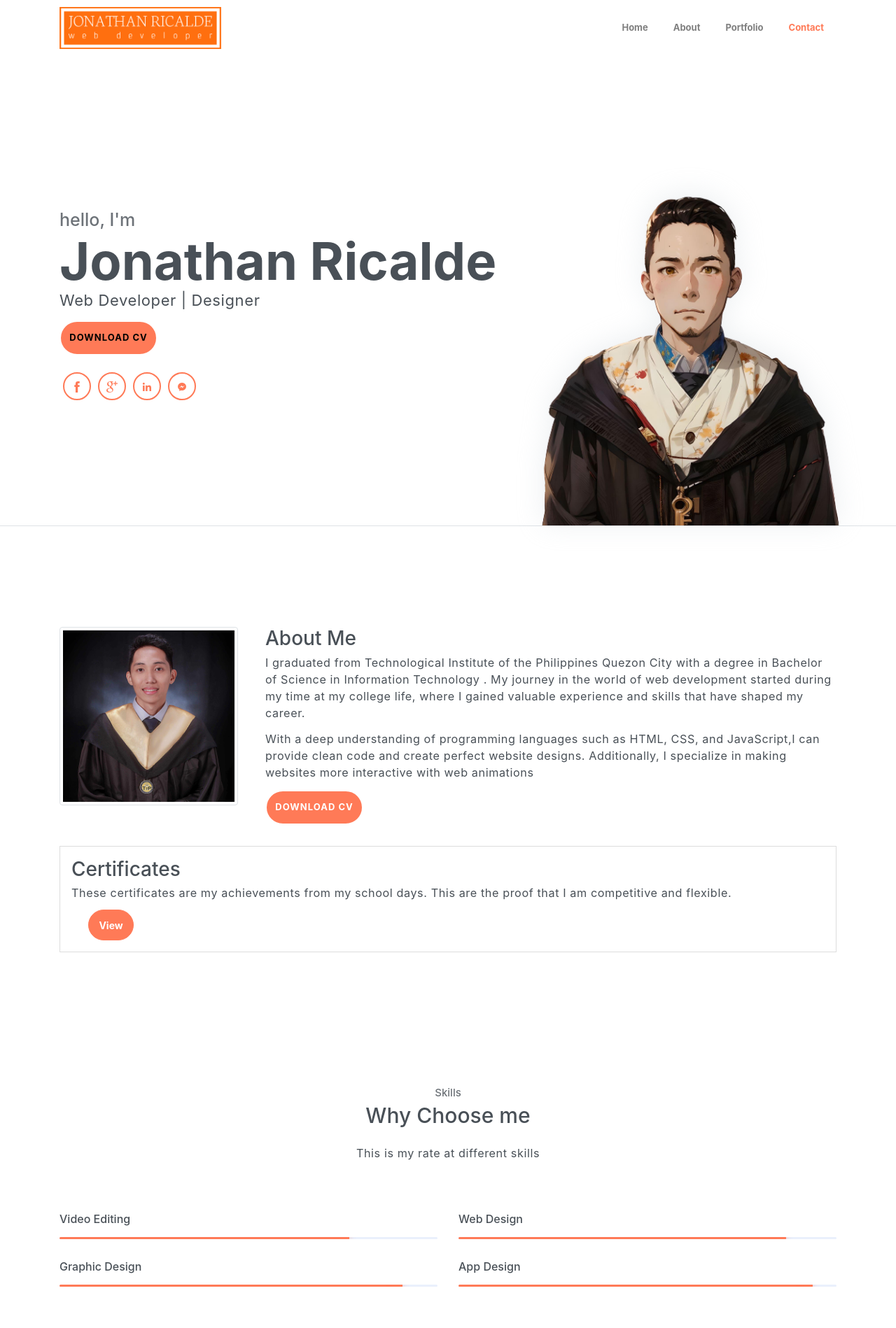
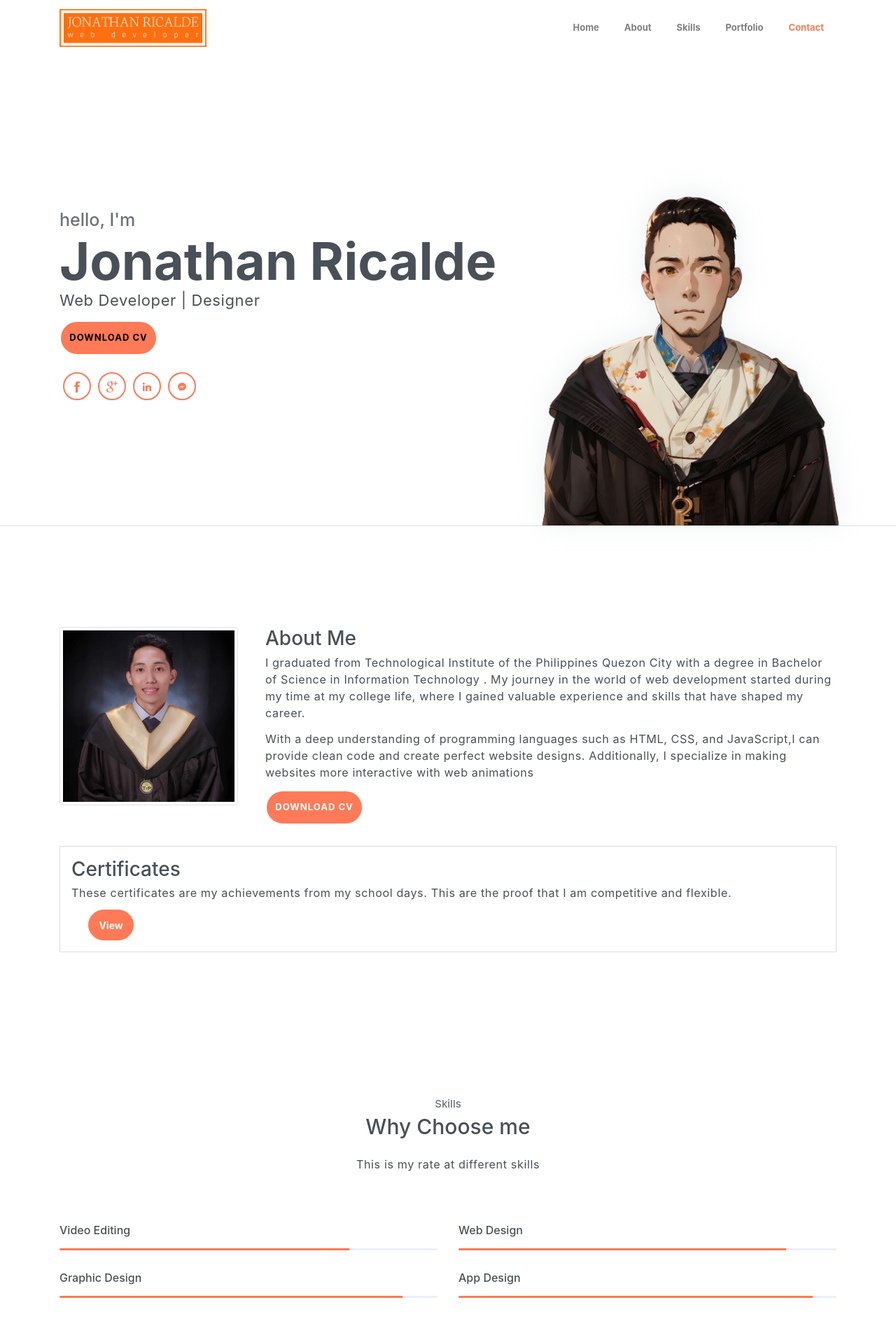
Before and after one commit to JonathanRicalde/jonathan, a plain HTML site: page public_html/index.html in a window 1280 px wide. Shown: the top 1898 px of the page at 70% size. Drawn offline with nearby package versions, Linux system fonts and the light colour scheme.

Commit message:
newupdate2

```diff
--- a/public_html/index.html
+++ b/public_html/index.html
@@ -30,7 +30,9 @@
                     <li class="nav-item">
                         <a class="nav-link" href="#about">About</a>
                     </li>
-
+                    <li class="nav-item">
+                        <a class="nav-link" href="#skills">Skills</a>
+                    </li>
                     <li class="nav-item">
                         <a class="nav-link" href="#portfolio">Portfolio</a>
                     </li>
@@ -97,7 +99,7 @@
 
 
     <!-- Skills section -->
-    <section class="section">
+<section id="skills" class="section mt-3">
         <div class="container text-center">
             <h6 class="subtitle">Skills</h6>
             <h6 class="section-title mb-4">Why Choose me</h6>
@@ -140,7 +142,7 @@
                 </div>
             </div>
         </div>
-    </section>
+</section>
     <!-- End of Skills sections -->
 
     <!-- Portfolio section -->
```
